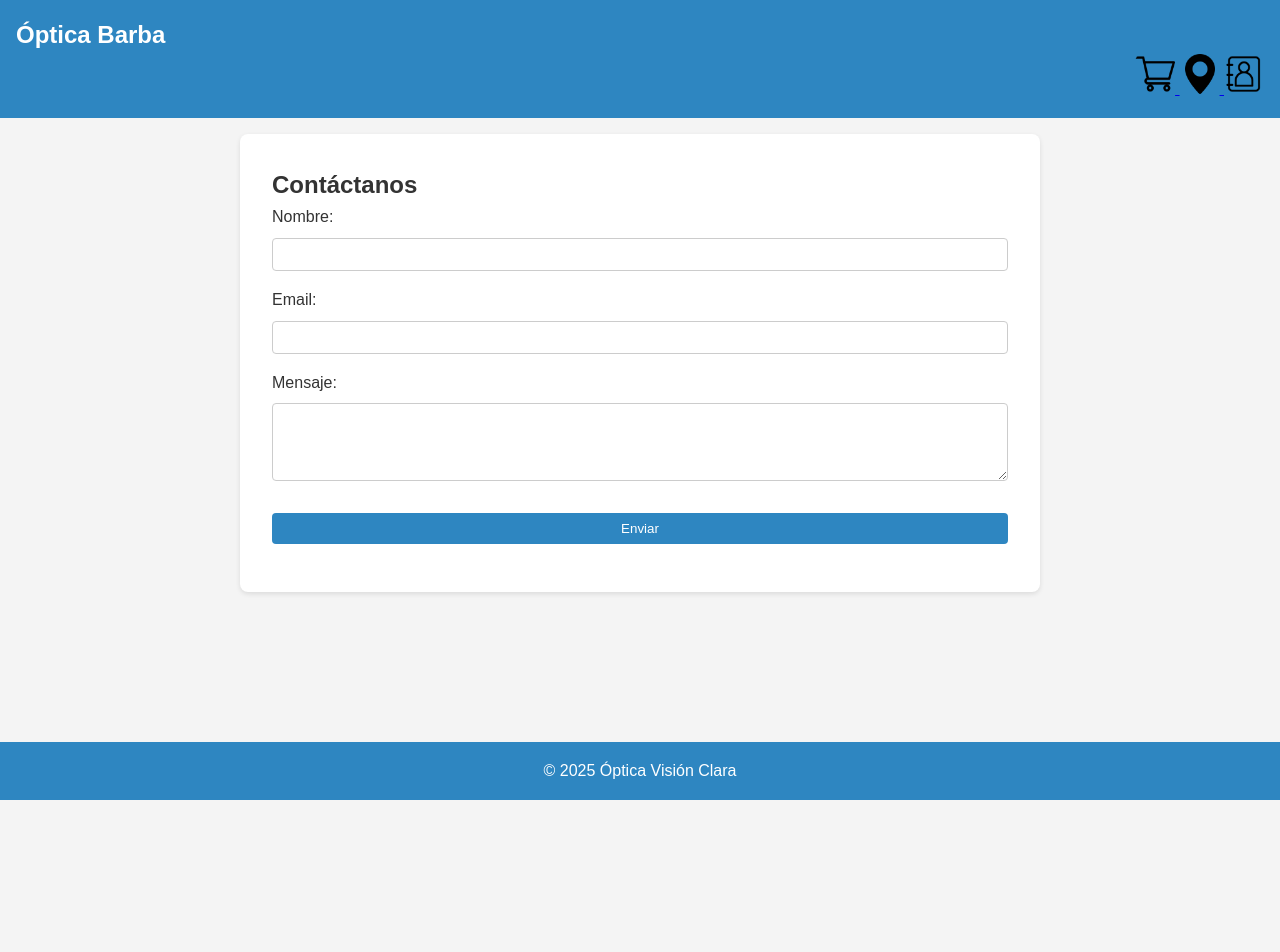
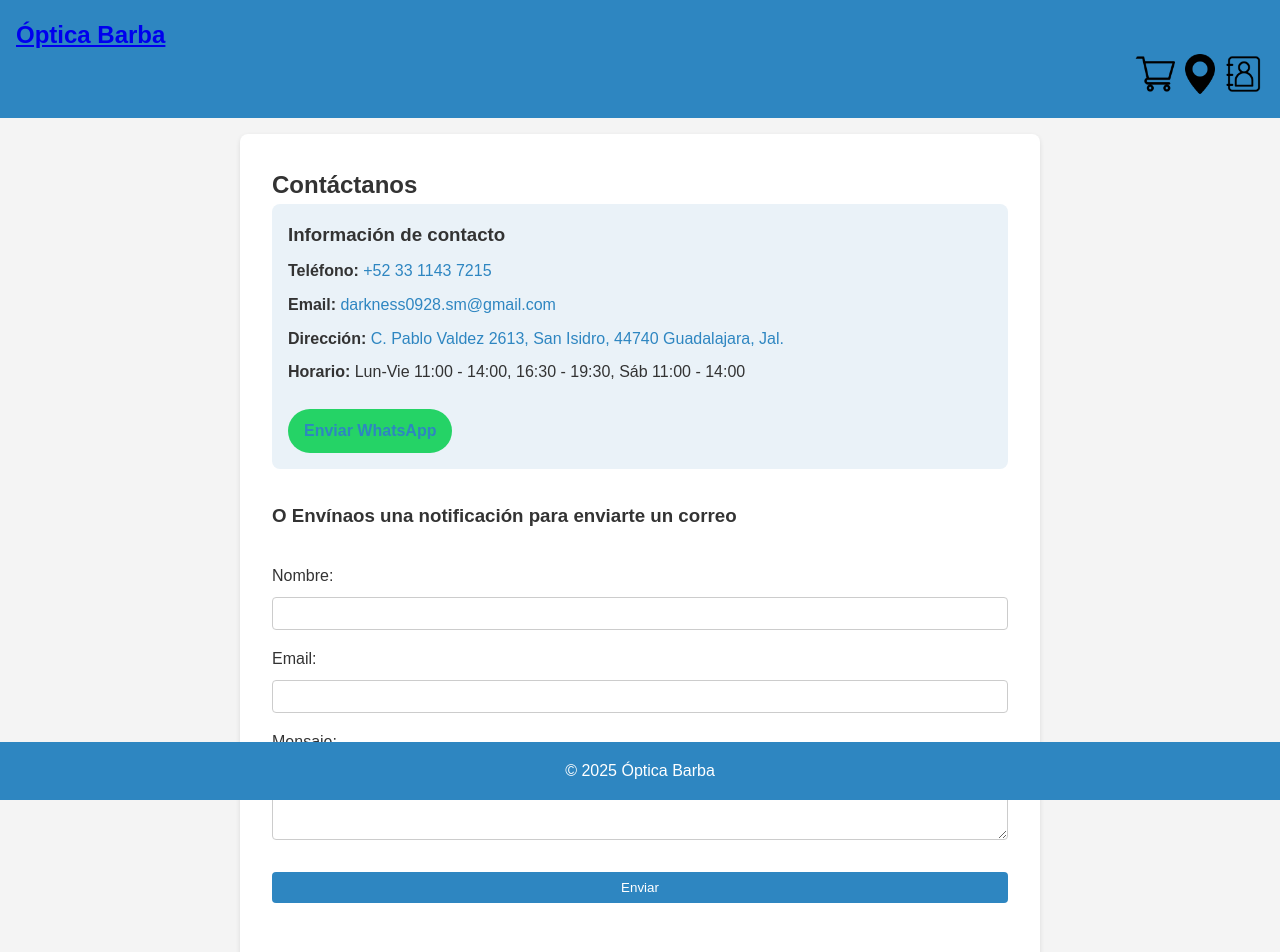
Before and after one commit to Orlando-BP/Opto-Register, a PHP site: page /public/contacto.html in a window 1280 px wide. Shown: the top 952 px of the page. Before the commit the page ends 800 px from the top, so only its background shows below. Run offline with PHP 8.4, Linux system fonts and the light colour scheme.

Commit message:
Add Contat site

```diff
--- a/Codigo Web/CSS/style_public.css
+++ b/Codigo Web/CSS/style_public.css
@@ -147,3 +147,54 @@ div.menu-derecha a img {
     border-radius: 8px;
     box-shadow: 0 2px 5px rgba(0,0,0,0.1);
 }
+
+/*------------------CONTACTO------------*/
+.contacto-container {
+    display: flex;
+    flex-direction: column;
+    gap: 2rem;
+}
+
+/* Información de contacto */
+.info-contacto {
+    background-color: #eaf2f8;
+    padding: 1rem;
+    border-radius: 8px;
+}
+
+.info-contacto h3 {
+    margin-bottom: 0.5rem;
+}
+
+.info-contacto p {
+    margin: 0.5rem 0;
+}
+
+.info-contacto a {
+    color: #2e86c1;
+    text-decoration: none;
+}
+
+/* Botón de WhatsApp */
+.whatsapp-btn {
+    margin-top: 1rem;
+    display: inline-block;
+    background-color: #25d366;
+    color: white;
+    padding: 0.6rem 1rem;
+    border-radius: 25px;
+    text-decoration: none;
+    font-weight: bold;
+}
+
+.whatsapp-btn:hover {
+    background-color: #1ebd5a;
+}
+
+/* Mapa de Google embebido */
+iframe {
+    width: 100%;
+    height: 250px;
+    border: 0;
+    border-radius: 8px;
+}
--- a/Codigo Web/public/contacto.html
+++ b/Codigo Web/public/contacto.html
@@ -9,36 +9,61 @@
     <body>
         <header>
             <div class="menu-izquierda">
-                <h1>Óptica Barba</h1>
+                <a href="index.html"><h1>Óptica Barba</h1></a>
             </div>
             <div class="menu-derecha">
-                <a href="carrito.html">
-                    <img src="../images/carrito.png">
-                </a>
-                <a href="https://maps.app.goo.gl/pdPdtgtNMXVrzqBf9?g_st=aw">
-                    <img src="../images/ubicacion.png">
-                </a>
-                <a href="contacto.html">
-                    <img src="../images/contacto.png">
-                </a>
+                <a href="carrito.html"><img src="../images/carrito.png" alt="Carrito"></a>
+                <a href="https://maps.app.goo.gl/pdPdtgtNMXVrzqBf9?g_st=aw" target="_blank"><img src="../images/ubicacion.png" alt="Ubicación"></a>
+                <a href="contacto.html"><img src="../images/contacto.png" alt="Contacto"></a>
             </div>
         </header>
 
         <main>
-        <h2>Contáctanos</h2>
-        <form>
-            <label>Nombre:</label>
-            <input type="text" name="nombre" required /><br />
-            <label>Email:</label>
-            <input type="email" name="email" required /><br />
-            <label>Mensaje:</label><br />
-            <textarea name="mensaje" rows="4" required></textarea><br />
-            <button type="submit">Enviar</button>
-        </form>
+            <h2>Contáctanos</h2>
+            <div class="contacto-container">
+
+                <!-- Info directa de contacto -->
+                <section class="info-contacto">
+                    <h3>Información de contacto</h3>
+                    <p><strong>Teléfono:</strong> <a href="tel:+523311437215">+52 33 1143 7215</a></p>
+                    <p><strong>Email:</strong> <a href="mailto:darkness0928.sm@gmail.com">darkness0928.sm@gmail.com</a></p>
+                    <p><strong>Dirección:</strong> <a href="https://maps.app.goo.gl/5vpah66tciaw21kY8">C. Pablo Valdez 2613, San Isidro, 44740 Guadalajara, Jal.</a></p>
+                    <p><strong>Horario:</strong> Lun-Vie 11:00 - 14:00, 16:30 - 19:30,  Sáb 11:00 - 14:00</p>
+                    <a class="whatsapp-btn" href="https://wa.me/523311437215" target="_blank">Enviar WhatsApp</a>
+                </section>
+
+                <h3>O Envínaos una notificación para enviarte un correo</h3>
+
+                <!-- Formulario -->
+                <form action="procesar_correo.php" method="POST">
+                    <label for="nombre">Nombre:</label>
+                    <input type="text" name="nombre" id="nombre" required>
+
+                    <label for="email">Email:</label>
+                    <input type="email" name="email" id="email" required>
+
+                    <label for="mensaje">Mensaje:</label>
+                    <textarea name="mensaje" id="mensaje" rows="4" required></textarea>
+
+                    <button type="submit">Enviar</button>
+                </form>
+
+                <!-- Mapa -->
+                <section>
+                    <h3>¿Dónde estamos?</h3>
+                    <iframe src="https://www.google.com/maps/embed?pb=!1m18!1m12!1m3!1d3732.869794684516!2d-103.30243652568772!3d20.674875599840995!2m3!1f0!2f0!3f0!3m2!1i1024!2i768!4f13.1!3m3!1m2!1s0x8428b1635c0fdaff%3A0x63e7e1546483456f!2s%C3%93PTICA%20BARBA!5e0!3m2!1ses-419!2smx!4v1752955289213!5m2!1ses-419!2smx"
+                        width="1000"
+                        height="450"
+
+                        loading="lazy"
+                        referrerpolicy="no-referrer-when-downgrade">
+                    </iframe>
+                </section>
+            </div>
         </main>
 
         <footer>
-            <p>&copy; 2025 Óptica Visión Clara</p>
+            <p>&copy; 2025 Óptica Barba</p>
         </footer>
     </body>
 </html>
```
Also changed, not shown: Codigo Web/public/index.html (+64 -11 lines), Codigo Web/public/procesar_correo.php (added, +29 -0 lines).
